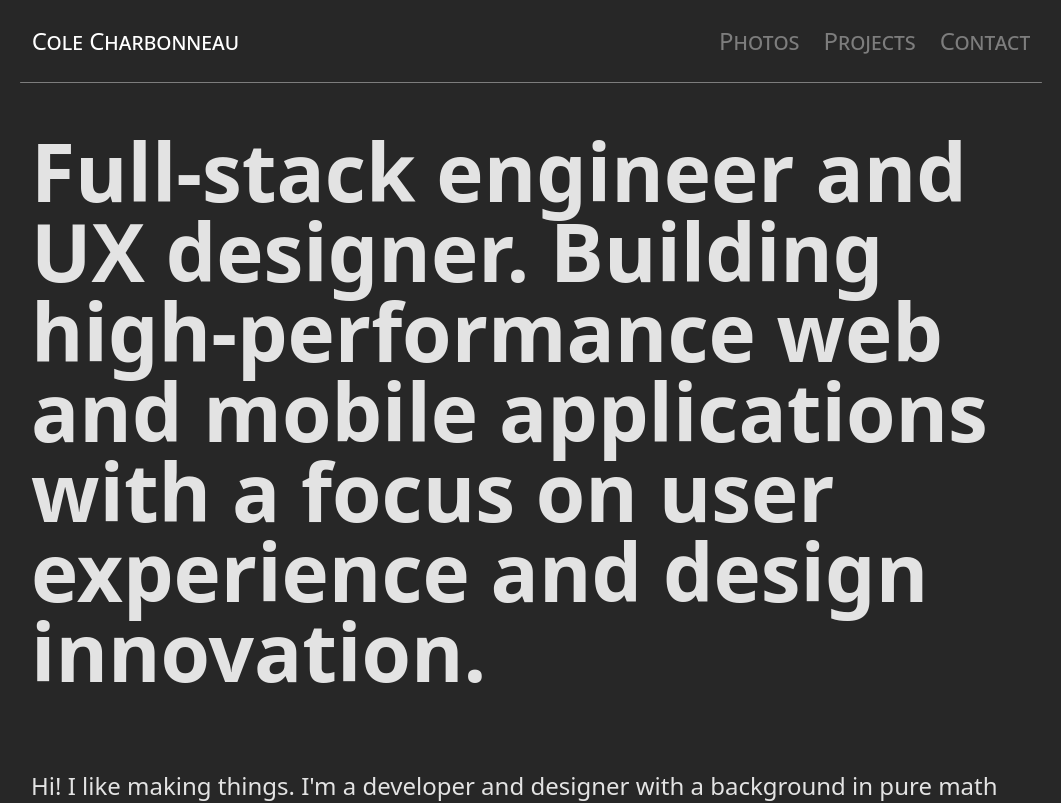
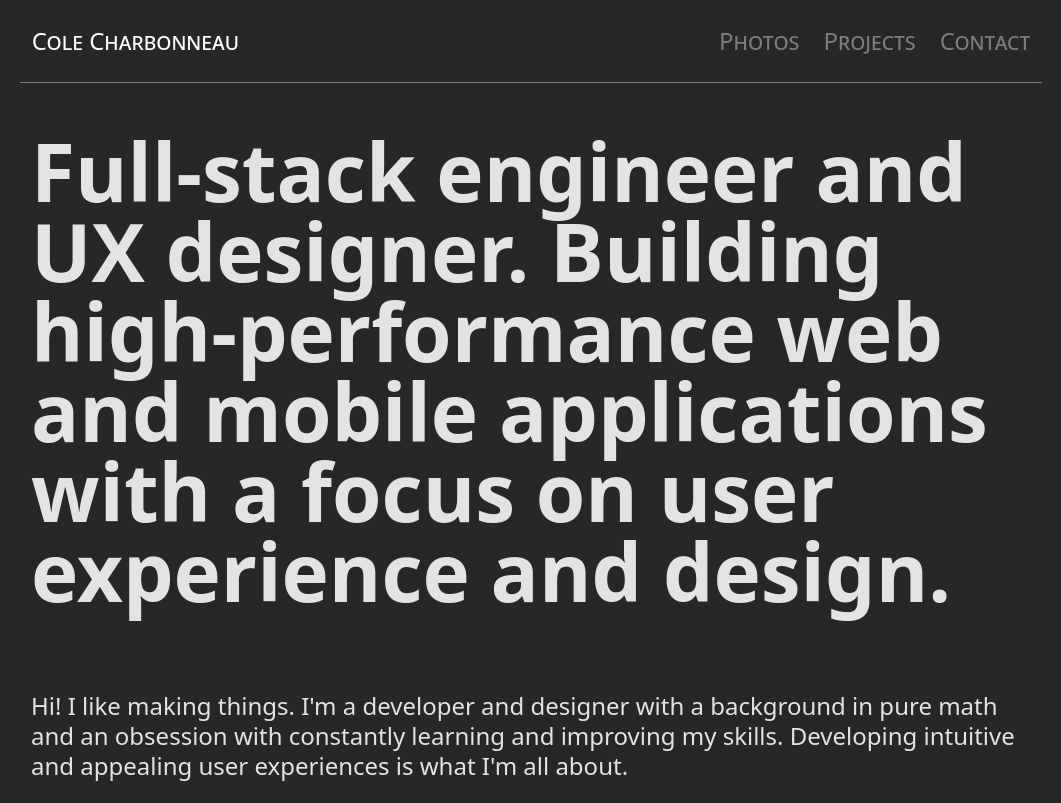
Before and after one commit to colecharb/colecharb-web, a React (Vite) app: page / in a window 1280 px wide. Shown: the top 803 px of the page, without its empty margins (109-1170 px from the left). Built offline with nearby package versions, Linux system fonts and the light colour scheme.

Commit message:
fix: removes "innovation" from landing text

```diff
--- a/src/pages/AboutPage.tsx
+++ b/src/pages/AboutPage.tsx
@@ -2,21 +2,20 @@ export default function AboutPage() {
   return (
     <>
       <p className='big-text'>
-        Full-stack engineer and UX designer.
-        Building high-performance web and mobile applications
-        with a focus on user experience and design innovation.
+        Full-stack engineer and UX designer. Building high-performance web and
+        mobile applications with a focus on user experience and design.
       </p>
 
       <p>
-        Hi! I like making things.
-        I'm a developer and designer with a background in pure math
-        and an obsession with constantly learning and improving my skills.
-        Developing intuitive and appealing user experiences is what I'm all about.
+        Hi! I like making things. I'm a developer and designer with a background
+        in pure math and an obsession with constantly learning and improving my
+        skills. Developing intuitive and appealing user experiences is what I'm
+        all about.
       </p>
       <p>
-        Check out the projects tab for examples of my work
-        and feel free to contact me if you're interested in working together.
-        I'm always excited to take on new challenges.
+        Check out the projects tab for examples of my work and feel free to
+        contact me if you're interested in working together. I'm always excited
+        to take on new challenges.
       </p>
       <p>{'\u2013'} Cole</p>
     </>
```
